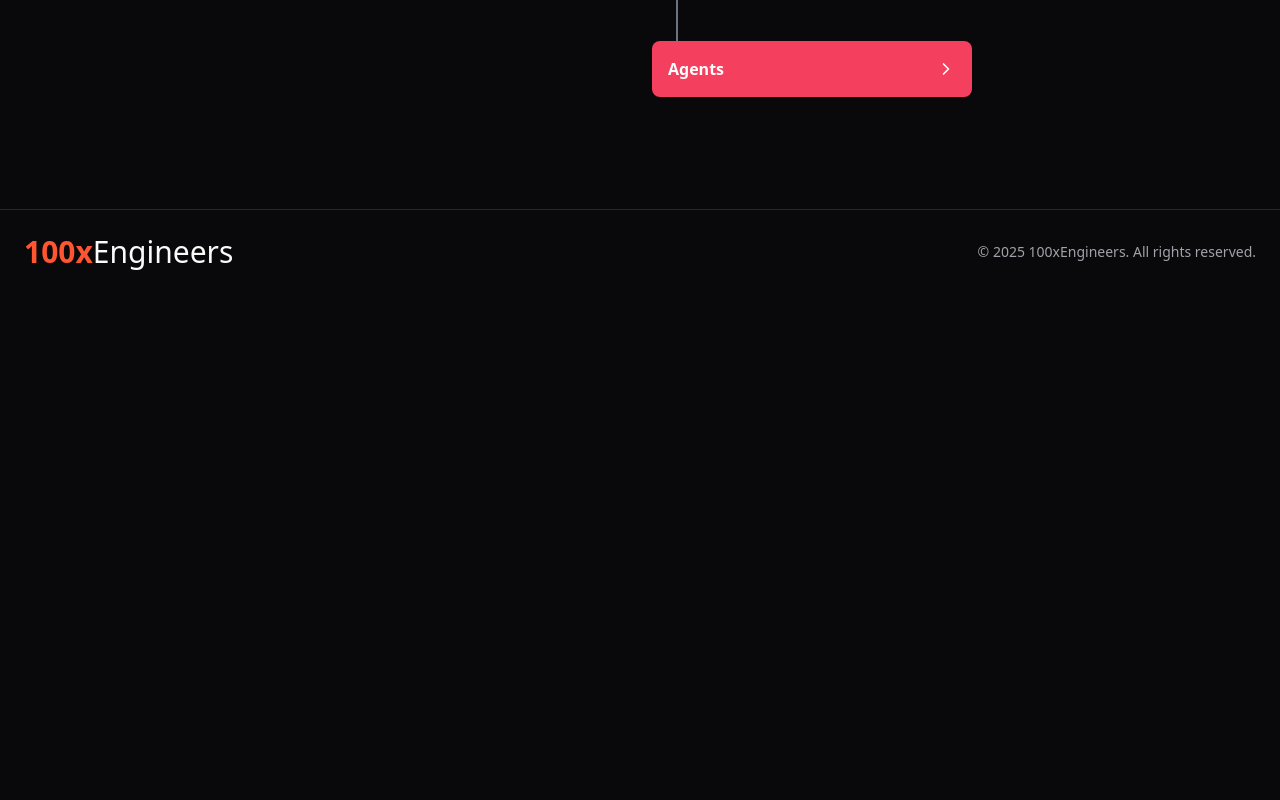
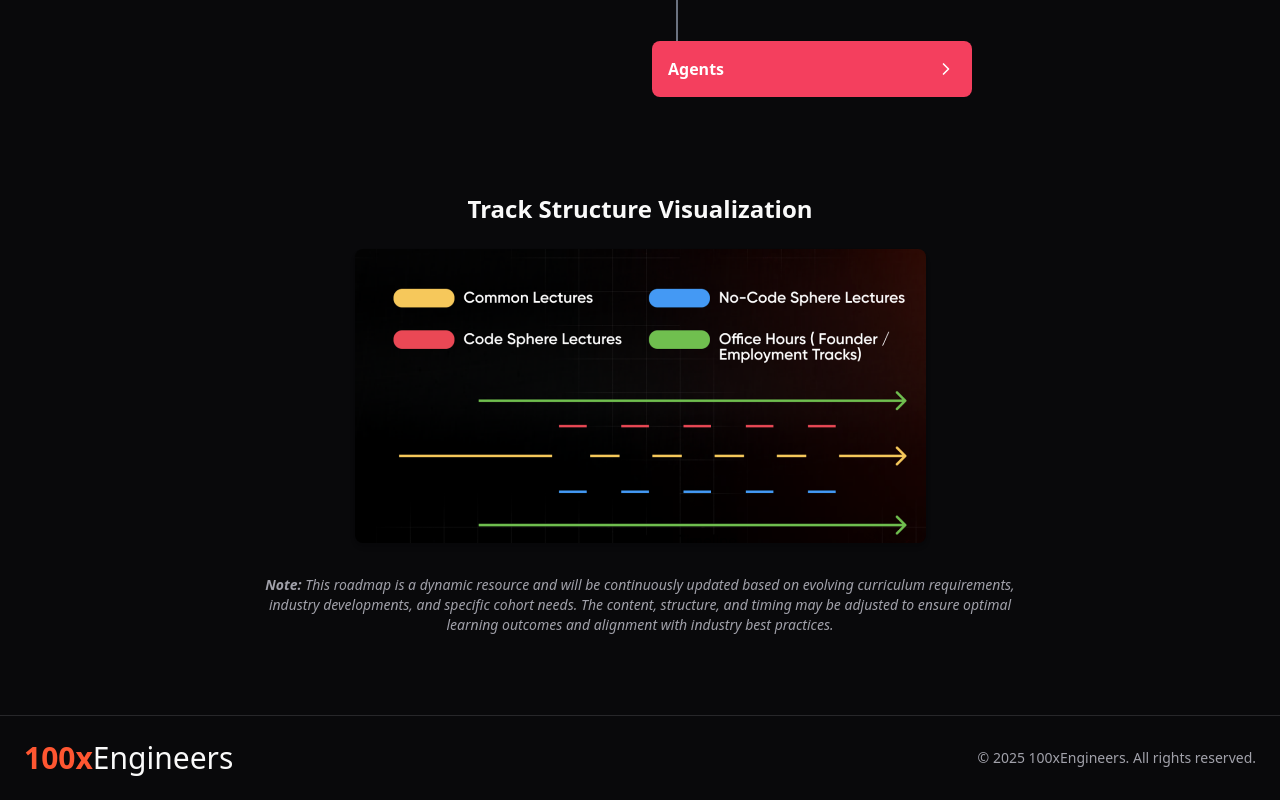
Before and after one commit to Ameen-Malik/llm-roadmap-visualizer, a React (Vite) app: page / in a window 1280 px wide. Shown: the part 708-1508 px from the top of the page. Before the commit the page ends 1002 px from the top, so only its background shows below. Built offline with nearby package versions, Linux system fonts and the light colour scheme.

Commit message:
Add footer with disclaimer
Adds a footer with a disclaimer about the roadmap's dynamic nature.

```diff
--- a/src/pages/Index.tsx
+++ b/src/pages/Index.tsx
@@ -87,10 +87,31 @@ const Index: React.FC = () => {
             <Roadmap />
           </div>
         </div>
+
+        {/* Track visualization graphic */}
+        <div className="mt-16 mb-8">
+          <h2 className="text-xl md:text-2xl font-bold mb-6 text-center">Track Structure Visualization</h2>
+          <div className="flex justify-center">
+            <img
+              src="/lovable-uploads/72f54afa-7447-402e-ac55-f398ff49ef79.png"
+              alt="Track Structure Visualization"
+              className="max-w-full md:max-w-2xl rounded-lg shadow-md"
+            />
+          </div>
+        </div>
+
+        {/* Disclaimer */}
+        <div className="mt-8 mb-12 max-w-3xl mx-auto">
+          <p className="text-muted-foreground text-sm text-center italic">
+            <strong>Note:</strong> This roadmap is a dynamic resource and will be continuously updated based on evolving curriculum requirements,
+            industry developments, and specific cohort needs. The content, structure, and timing may be adjusted
+            to ensure optimal learning outcomes and alignment with industry best practices.
+          </p>
+        </div>
       </main>
 
       {/* Footer */}
-      <footer className="bg-card border-t border-border py-6 mt-12">
+      <footer className="bg-card border-t border-border py-6">
         <div className="container px-4 md:px-6">
           <div className="flex flex-col md:flex-row justify-between items-center">
             <Logo className="mb-4 md:mb-0" />
```
Also changed, not shown: public/lovable-uploads/72f54afa-7447-402e-ac55-f398ff49ef79.png (added).
